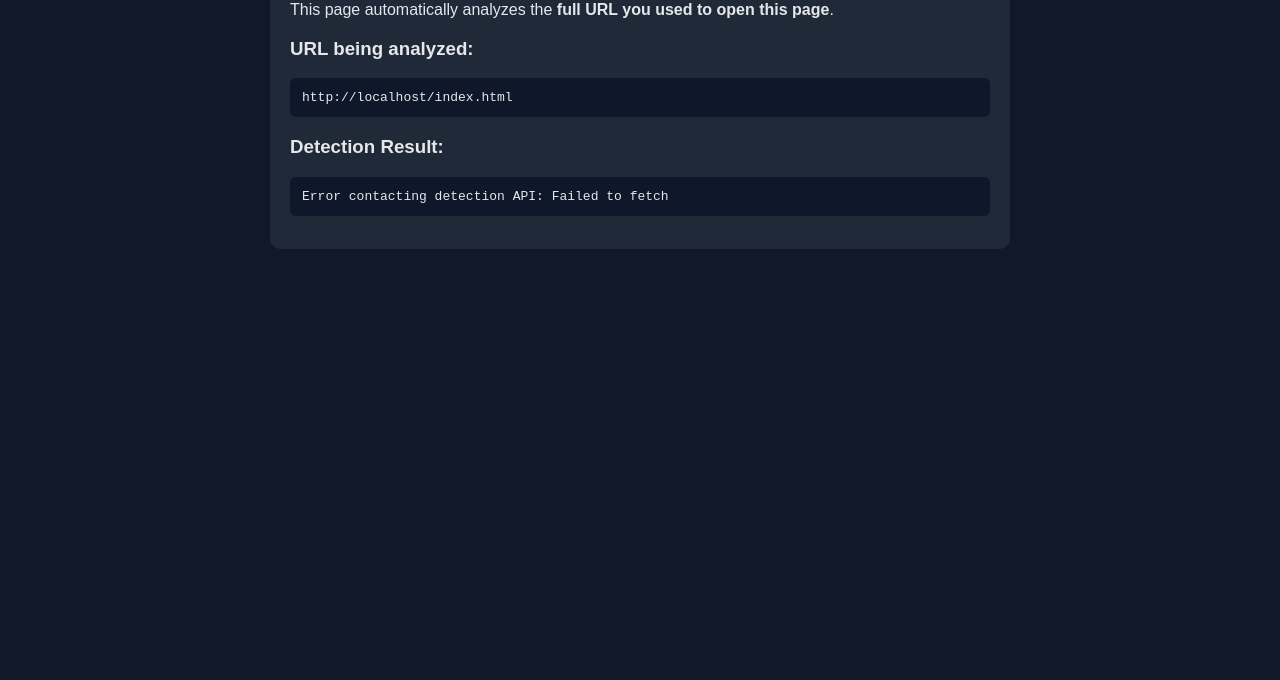
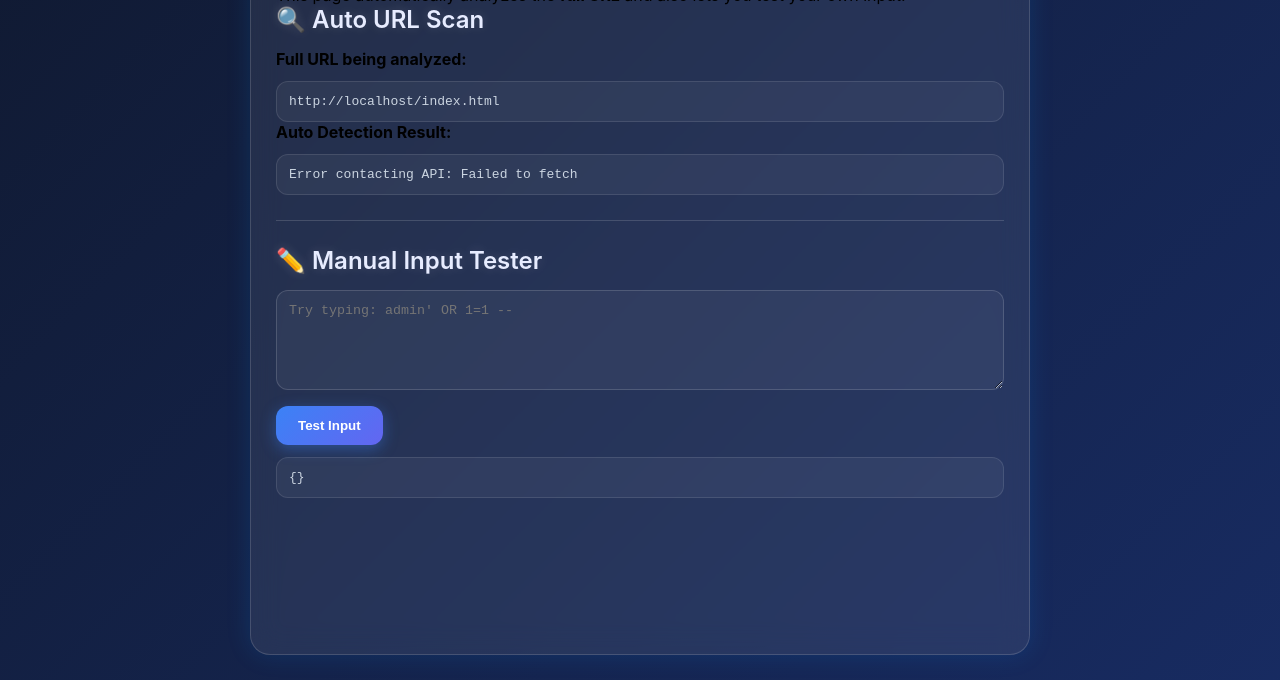
Before and after one commit to Laawrr/TEST, a plain HTML site: page index.html in a window 1280 px wide. Shown: the part 120-800 px from the top of the page. Drawn offline with Linux system fonts and the light colour scheme; no server answers.

Commit message:
Update index.html

```diff
--- a/index.html
+++ b/index.html
@@ -6,62 +6,155 @@
 <meta name="viewport" content="width=device-width, initial-scale=1">
 
 <style>
+  * {
+    margin: 0;
+    padding: 0;
+    box-sizing: border-box;
+  }
+
   body {
-    font-family: Arial, sans-serif;
-    background: #111827;
-    color: #e5e7eb;
+    font-family: "Inter", Arial, sans-serif;
+    background: linear-gradient(135deg, #1e1b4b, #0f172a, #1e3a8a);
+    background-size: 400% 400%;
+    animation: gradientMove 18s ease infinite;
+    min-height: 100vh;
+    padding: 25px;
     display: flex;
     justify-content: center;
-    padding: 40px;
   }
+
+  @keyframes gradientMove {
+    0% { background-position: 0% 50%; }
+    50% { background-position: 100% 50%; }
+    100% { background-position: 0% 50%; }
+  }
+
   .box {
     width: 100%;
-    max-width: 700px;
-    background: #1f2937;
-    padding: 20px;
-    border-radius: 10px;
+    max-width: 780px;
+    padding: 25px;
+    border-radius: 20px;
+
+    /* Glass BG */
+    background: rgba(255, 255, 255, 0.08);
+    backdrop-filter: blur(15px);
+    -webkit-backdrop-filter: blur(15px);
+    border: 1px solid rgba(255, 255, 255, 0.15);
+
+    /* Glow */
+    box-shadow: 0 0 25px rgba(0, 150, 255, 0.15);
   }
-  h1 { margin: 0 0 15px; }
+
+  h1, h2 {
+    margin-bottom: 15px;
+    font-weight: 600;
+    color: #e7ecff;
+    text-shadow: 0 0 12px rgba(255, 255, 255, 0.15);
+  }
+
+  textarea {
+    width: 100%;
+    padding: 12px;
+    min-height: 100px;
+    border-radius: 12px;
+    border: 1px solid rgba(255, 255, 255, 0.15);
+
+    background: rgba(255, 255, 255, 0.05);
+    color: #fff;
+    resize: vertical;
+  }
+
+  textarea:focus {
+    outline: none;
+    border-color: #60a5fa;
+    box-shadow: 0 0 10px rgba(96, 165, 250, 0.5);
+  }
+
+  button {
+    margin-top: 12px;
+    padding: 12px 22px;
+    border-radius: 12px;
+    border: none;
+    cursor: pointer;
+
+    background: linear-gradient(135deg, #3b82f6, #6366f1);
+    color: #fff;
+    font-weight: 600;
+    transition: 0.25s;
+    box-shadow: 0 4px 15px rgba(59, 130, 246, 0.4);
+  }
+
+  button:hover {
+    transform: translateY(-3px);
+    box-shadow: 0 6px 20px rgba(99, 102, 241, 0.5);
+  }
+
   pre {
-    background: #0f172a;
+    background: rgba(255, 255, 255, 0.05);
     padding: 12px;
-    border-radius: 6px;
-    margin-top: 15px;
+    border-radius: 12px;
+    margin-top: 12px;
+    color: #cbd5e1;
     white-space: pre-wrap;
+    overflow-x: auto;
+    border: 1px solid rgba(255, 255, 255, 0.1);
+  }
+
+  hr {
+    border: none;
+    border-bottom: 1px solid rgba(255, 255, 255, 0.15);
+    margin: 25px 0;
+  }
+
+  /* Responsive */
+  @media (max-width: 480px) {
+    .box {
+      padding: 18px;
+    }
+    h1 { font-size: 1.4rem; }
+    h2 { font-size: 1.2rem; }
   }
 </style>
 </head>
+
 <body>
 
 <div class="box">
-  <h1>Automatic SQL Injection Detector</h1>
-  <p>This page automatically analyzes the <strong>full URL you used to open this page</strong>.</p>
 
-  <h3>URL being analyzed:</h3>
+  <h1>SQL Injection Detector</h1>
+  <p>This page automatically analyzes the <strong>full URL</strong> and also lets you test your own input.</p>
+
+  <!-- AUTO SCAN -->
+  <h2>🔍 Auto URL Scan</h2>
+  <p><strong>Full URL being analyzed:</strong></p>
   <pre id="urlBox"></pre>
 
-  <h3>Detection Result:</h3>
-  <pre id="resultBox">Analyzing...</pre>
+  <p><strong>Auto Detection Result:</strong></p>
+  <pre id="autoResult">Analyzing...</pre>
+
+  <hr />
+
+  <!-- MANUAL INPUT -->
+  <h2>✏️ Manual Input Tester</h2>
+  <textarea id="inputBox" rows="3" placeholder="Try typing: admin' OR 1=1 --"></textarea>
+  <button onclick="runManual()">Test Input</button>
+  <pre id="manualResult">{}</pre>
+
 </div>
 
 <script>
-  // Your FastAPI SQL Injection detection API
   const API = "https://unavowably-equilibrious-merideth.ngrok-free.dev/predict";
 
-  // Get the FULL URL including path + query + hash
+  // Show full URL
   const fullUrl = window.location.href;
-
-  // Show it on screen
   document.getElementById("urlBox").textContent = fullUrl;
 
-  // Extract everything AFTER domain:
-  // https://site.com/some/path?abc=1#hash
-  // becomes:
-  // /some/path?abc=1#hash
-  const parts = window.location.pathname + window.location.search + window.location.hash;
+  // Scan only dynamic parts
+  const fullPath = window.location.pathname + window.location.search + window.location.hash;
 
-  async function analyze(text) {
-    const resultBox = document.getElementById("resultBox");
+  async function sendToAPI(text, outputElementId) {
+    const output = document.getElementById(outputElementId);
+    output.textContent = "Checking...";
 
     try {
       const res = await fetch(API, {
@@ -71,14 +164,24 @@
       });
 
       const data = await res.json();
-      resultBox.textContent = JSON.stringify(data, null, 2);
+      output.textContent = JSON.stringify(data, null, 2);
+
     } catch (err) {
-      resultBox.textContent = "Error contacting detection API: " + err.message;
+      output.textContent = "Error contacting API: " + err.message;
     }
   }
 
-  // RUN AUTOMATICALLY
-  analyze(parts);
+  // Auto scan on load
+  sendToAPI(fullPath, "autoResult");
+
+  function runManual() {
+    const value = document.getElementById("inputBox").value.trim();
+    if (!value) {
+      document.getElementById("manualResult").textContent = "Please type something.";
+      return;
+    }
+    sendToAPI(value, "manualResult");
+  }
 </script>
 
 </body>
```
